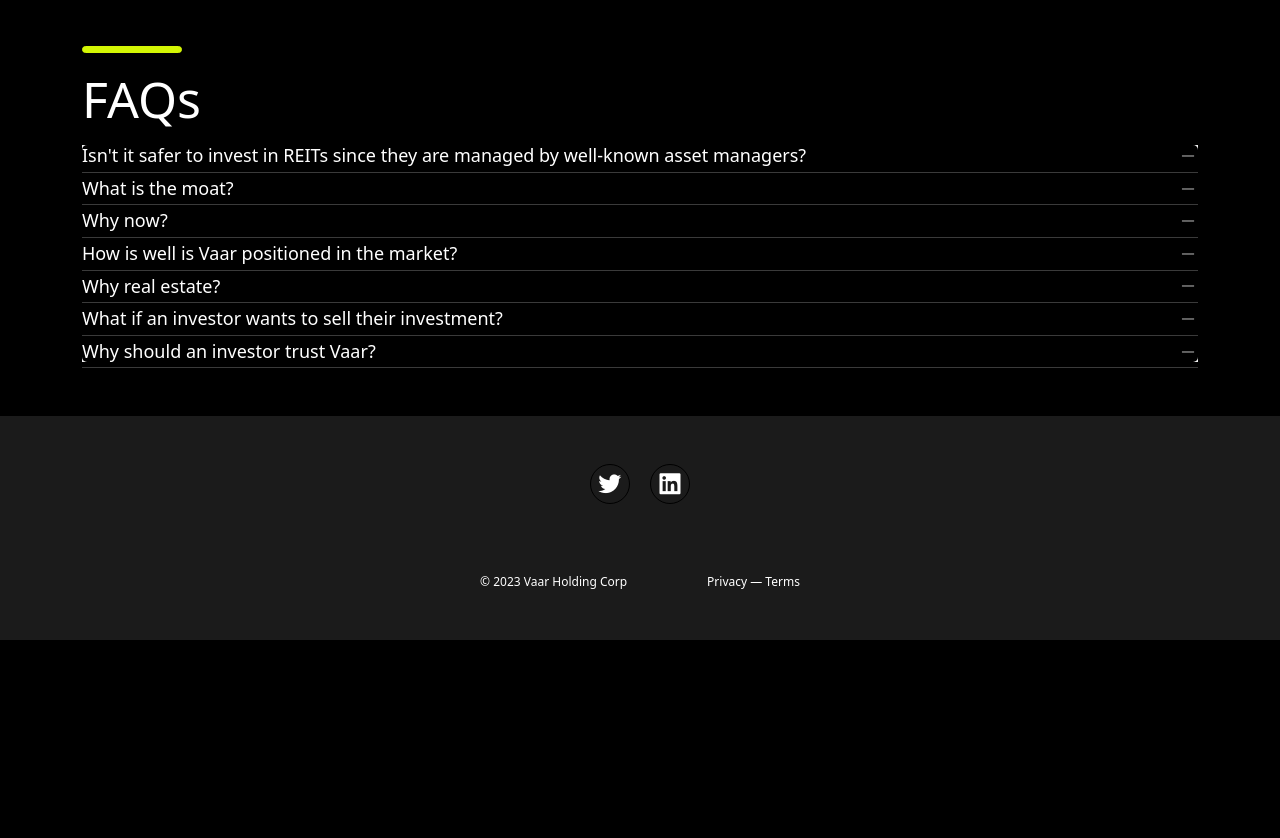
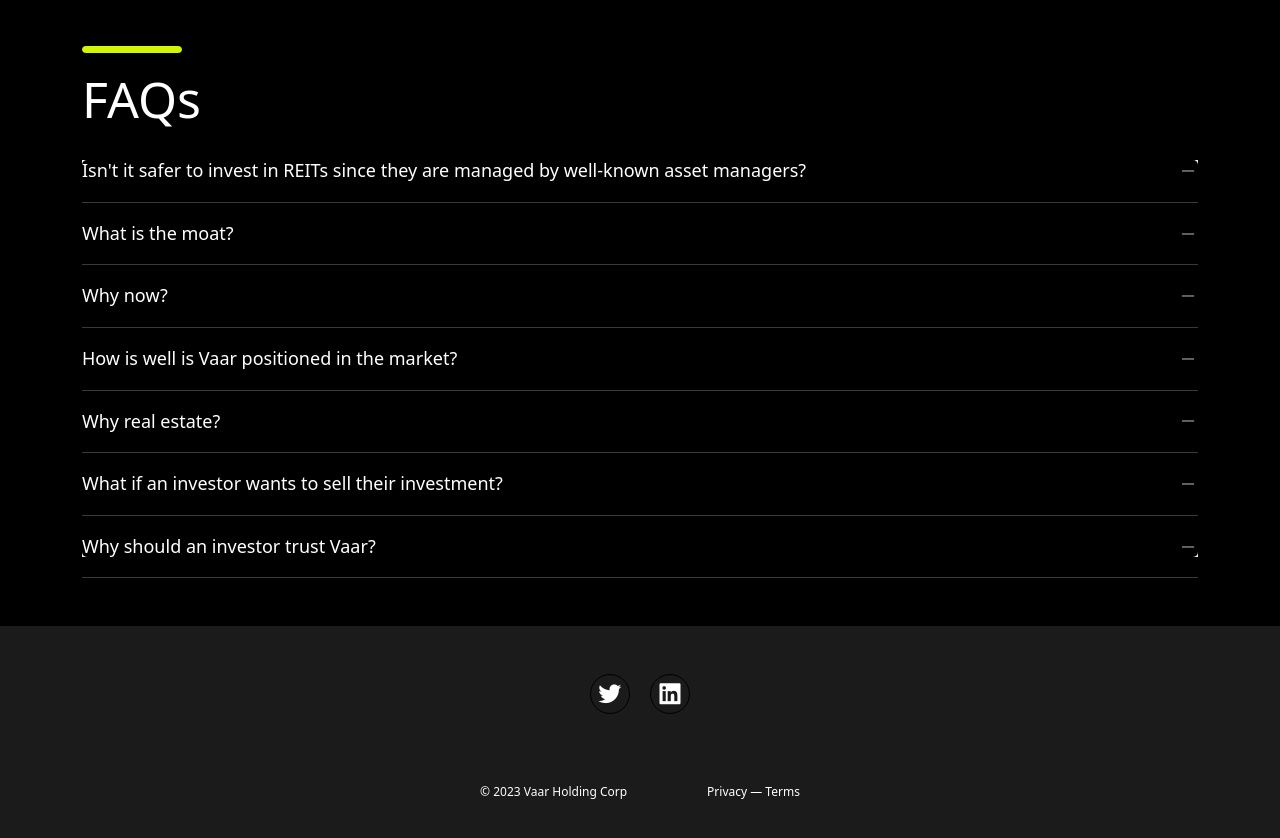
Before and after one commit to webtesting22/vaar, a React (Vite) app: page /HowItWorks in a window 1280 px wide. Shown: the part 1220-2058 px from the top of the page. Before the commit the page ends 1860 px from the top, so only its background shows below. Built offline with nearby package versions, Linux system fonts and the light colour scheme.

Commit message:
Update About.css

```diff
--- a/src/Components/AboutUs/About.css
+++ b/src/Components/AboutUs/About.css
@@ -178,7 +178,7 @@
 }
 
 .accordion .accordion-item {
-    padding: 5px 0px;
+    padding: 20px 0px;
     border-bottom: 1px solid rgb(58, 58, 58);
     background-color: transparent;
     border-radius: 0px;
```
